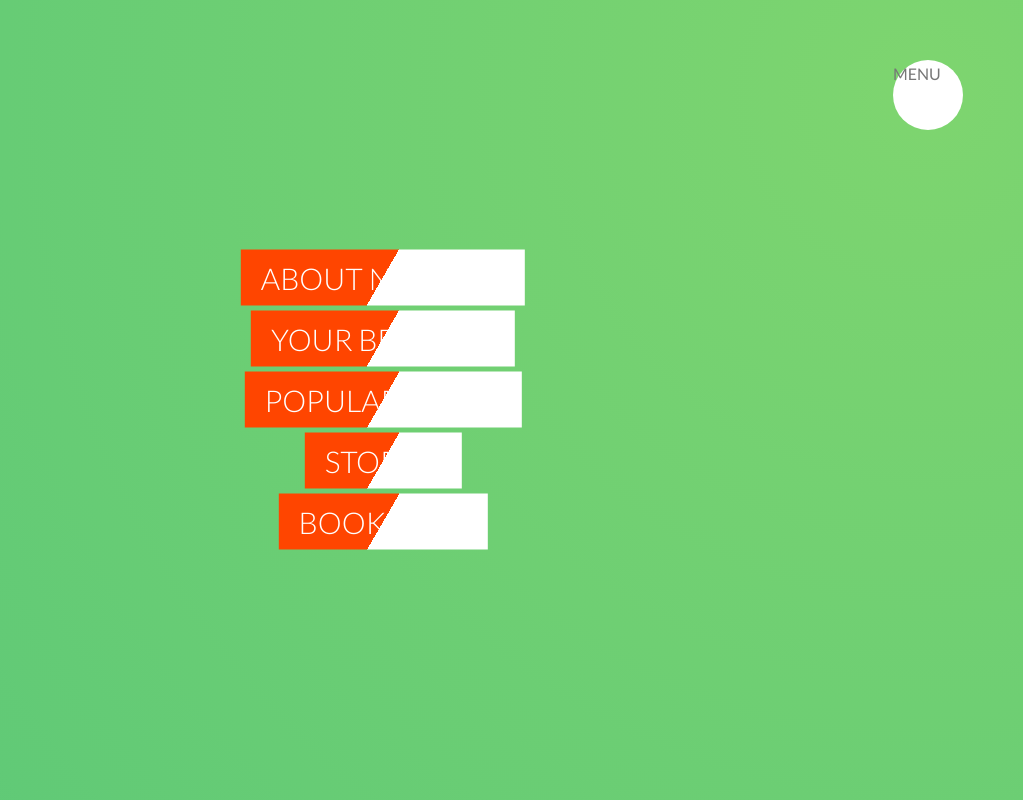
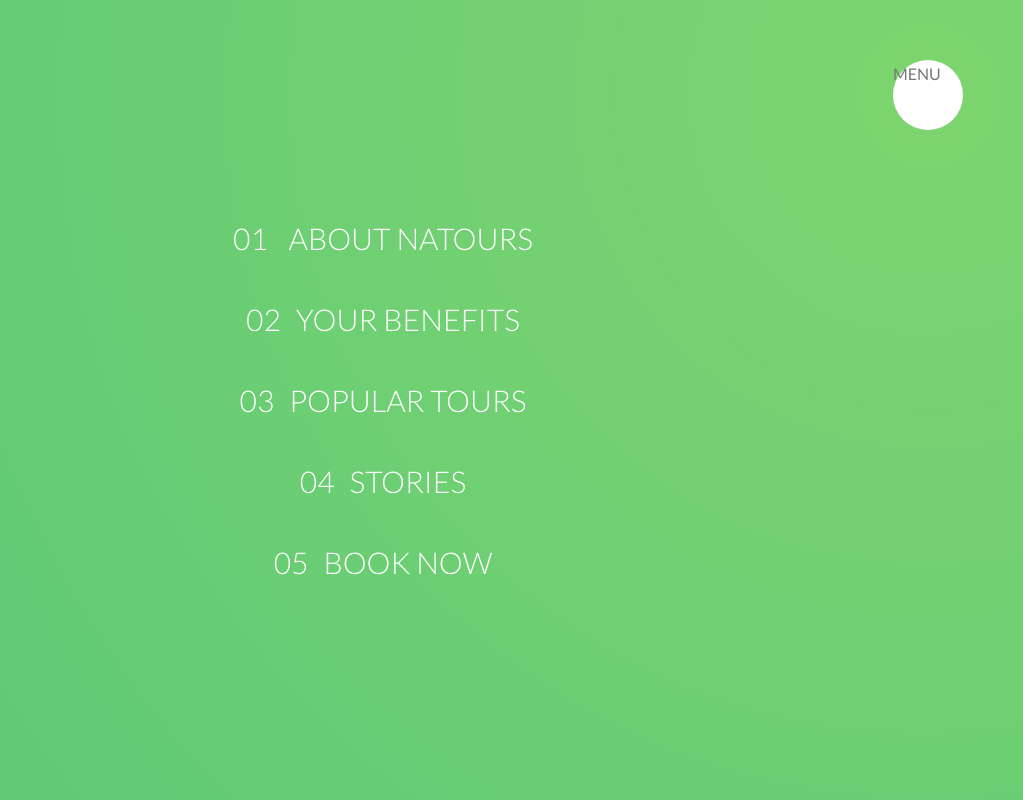
Before and after one commit to andres-cruz/natours, a website: page index.html in a window 1280 px wide. Shown: the top 800 px of the page, without its empty margins (257-1280 px from the left). Drawn offline with Linux system fonts and the light colour scheme.

Commit message:
Building the navigation - Part 1 / 3

```diff
--- a/index.html
+++ b/index.html
@@ -23,11 +23,11 @@
 
       <nav class="navigation__nav">
         <ul class="navigation__list">
-          <li class="navigation__item"><a href="" class="navigation__link">About Natours</a></li>
-          <li class="navigation__item"><a href="" class="navigation__link">Your benefits</a></li>
-          <li class="navigation__item"><a href="" class="navigation__link">Popular tours</a></li>
-          <li class="navigation__item"><a href="" class="navigation__link">Stories</a></li>
-          <li class="navigation__item"><a href="" class="navigation__link">Book now</a></li>
+          <li class="navigation__item"><a href="" class="navigation__link"><span>01</span> About Natours</a></li>
+          <li class="navigation__item"><a href="" class="navigation__link"><span>02</span>Your benefits</a></li>
+          <li class="navigation__item"><a href="" class="navigation__link"><span>03</span>Popular tours</a></li>
+          <li class="navigation__item"><a href="" class="navigation__link"><span>04</span>Stories</a></li>
+          <li class="navigation__item"><a href="" class="navigation__link"><span>05</span>Book now</a></li>
         </ul>
       </nav>
     </div>
--- a/sass/layout/_navigation.scss
+++ b/sass/layout/_navigation.scss
@@ -52,6 +52,9 @@
   }
 
   &__link {
+    &:link,
+    &:visited {
+      display: inline-block;
       font-size: 3rem;
       font-weight: 300;
       padding: 1rem 2rem;
@@ -60,10 +63,24 @@
       text-transform: uppercase;
       background-image: linear-gradient(
         120deg,
-      orangered 0%,
-      orangered 50%,
+        transparent 0%,
+        transparent 50%,
         $color-white 50%
       );
-    background-size: 100%;
+      background-size: 220%;
+      transition: all 0.4s;
+
+      span {
+        margin-right: 1.5rem;
+        display: inline-block;
       }
     }
+
+    &:hover,
+    &:active {
+      background-position: 100%;
+      color: $color-primary;
+      transform: translateX(1rem);
+    }
+  }
+}
```
Also changed, not shown: css/style.css. Lines whose indentation alone changed are shown as unchanged.
